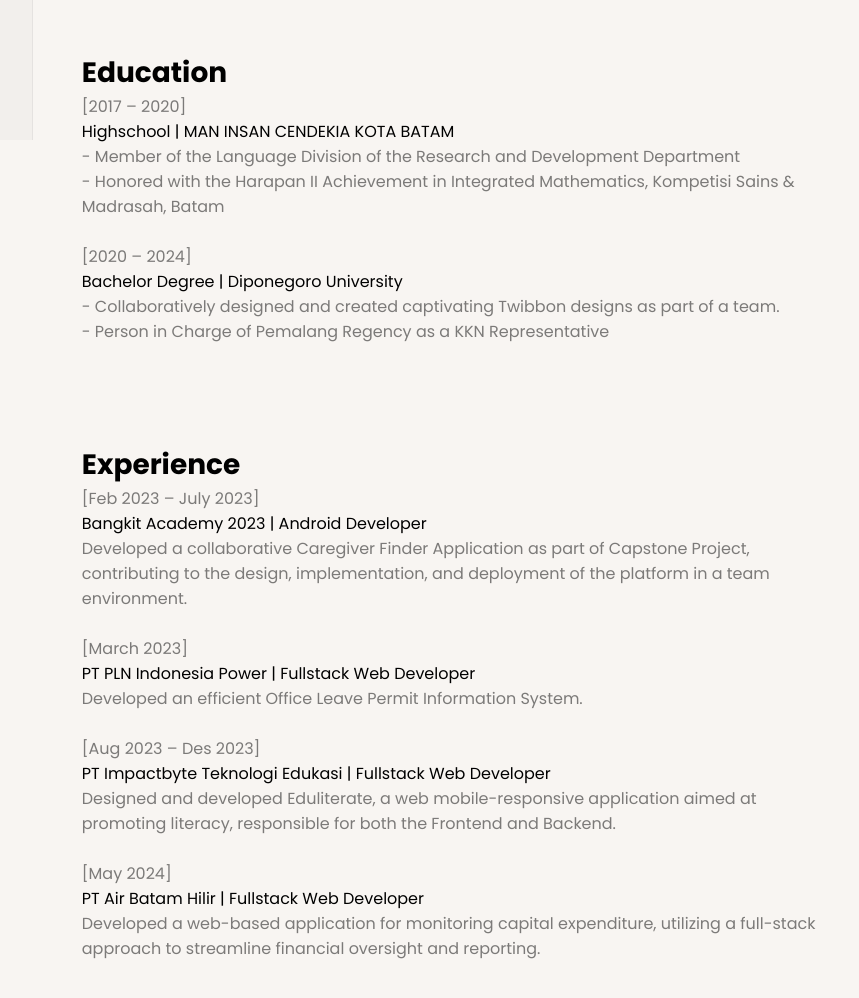
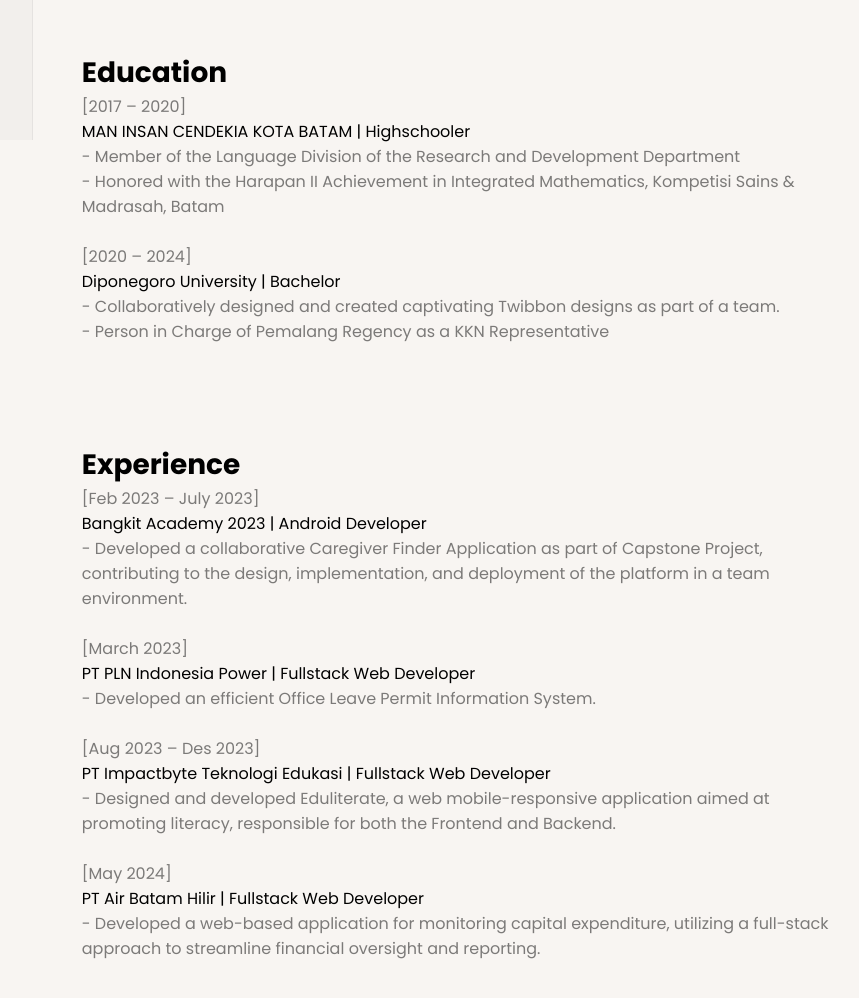
Before and after one commit to Akumaaaaaa/Personal-Website, a plain HTML site: page about.html in a window 1280 px wide. Shown: the part 660-1658 px from the top of the page, without its empty margins (393-1252 px from the left). Drawn offline with nearby package versions, Linux system fonts and the light colour scheme; a script that the page names is missing; a web font is replaced by a local one.

Commit message:
Update About

```diff
--- a/about.html
+++ b/about.html
@@ -72,11 +72,11 @@
         <section>
             <h1>Education</h1>
             <p>[2017 – 2020]</p>
-            <p><em>Highschool | MAN INSAN CENDEKIA KOTA BATAM</em></p>
+            <p><em>MAN INSAN CENDEKIA KOTA BATAM | Highschooler</em></p>
             <p>- Member of the Language Division of the Research and Development Department</p>
             <p>- Honored with the Harapan II Achievement in Integrated Mathematics, Kompetisi Sains & Madrasah, Batam</p><br>
             <p>[2020 – 2024]</p>
-            <p><em>Bachelor Degree | Diponegoro University</em></p>
+            <p><em>Diponegoro University | Bachelor</em></p>
             <p>- Collaboratively designed and created captivating Twibbon designs as part of a team.</p>
             <p>- Person in Charge of Pemalang Regency as a KKN Representative</p>
         </section>
@@ -84,16 +84,16 @@
             <h1>Experience</h1>
             <p>[Feb 2023 – July 2023]</p>
             <p><em>Bangkit Academy 2023 | Android Developer</em></p>
-            <p>Developed a collaborative Caregiver Finder Application as part of Capstone Project, contributing to the design, implementation, and deployment of the platform in a team environment.</p><br>
+            <p>- Developed a collaborative Caregiver Finder Application as part of Capstone Project, contributing to the design, implementation, and deployment of the platform in a team environment.</p><br>
             <p>[March 2023]</p>
             <p><em>PT PLN Indonesia Power | Fullstack Web Developer</em></p>
-            <p>Developed an efficient Office Leave Permit Information System.</p><br>
+            <p>- Developed an efficient Office Leave Permit Information System.</p><br>
             <p>[Aug 2023 – Des 2023]</p>
             <p><em>PT Impactbyte Teknologi Edukasi | Fullstack Web Developer</em></p>
-            <p>Designed and developed Eduliterate, a web mobile-responsive application aimed at promoting literacy, responsible for both the Frontend and Backend.</p><br>
+            <p>- Designed and developed Eduliterate, a web mobile-responsive application aimed at promoting literacy, responsible for both the Frontend and Backend.</p><br>
             <p>[May 2024]</p>
             <p><em>PT Air Batam Hilir | Fullstack Web Developer</em></p>
-            <p>Developed a web-based application for monitoring capital expenditure, utilizing a full-stack approach to streamline financial oversight and reporting.</p>
+            <p>- Developed a web-based application for monitoring capital expenditure, utilizing a full-stack approach to streamline financial oversight and reporting.</p>
         </section>
         </div>
         </div>
```
